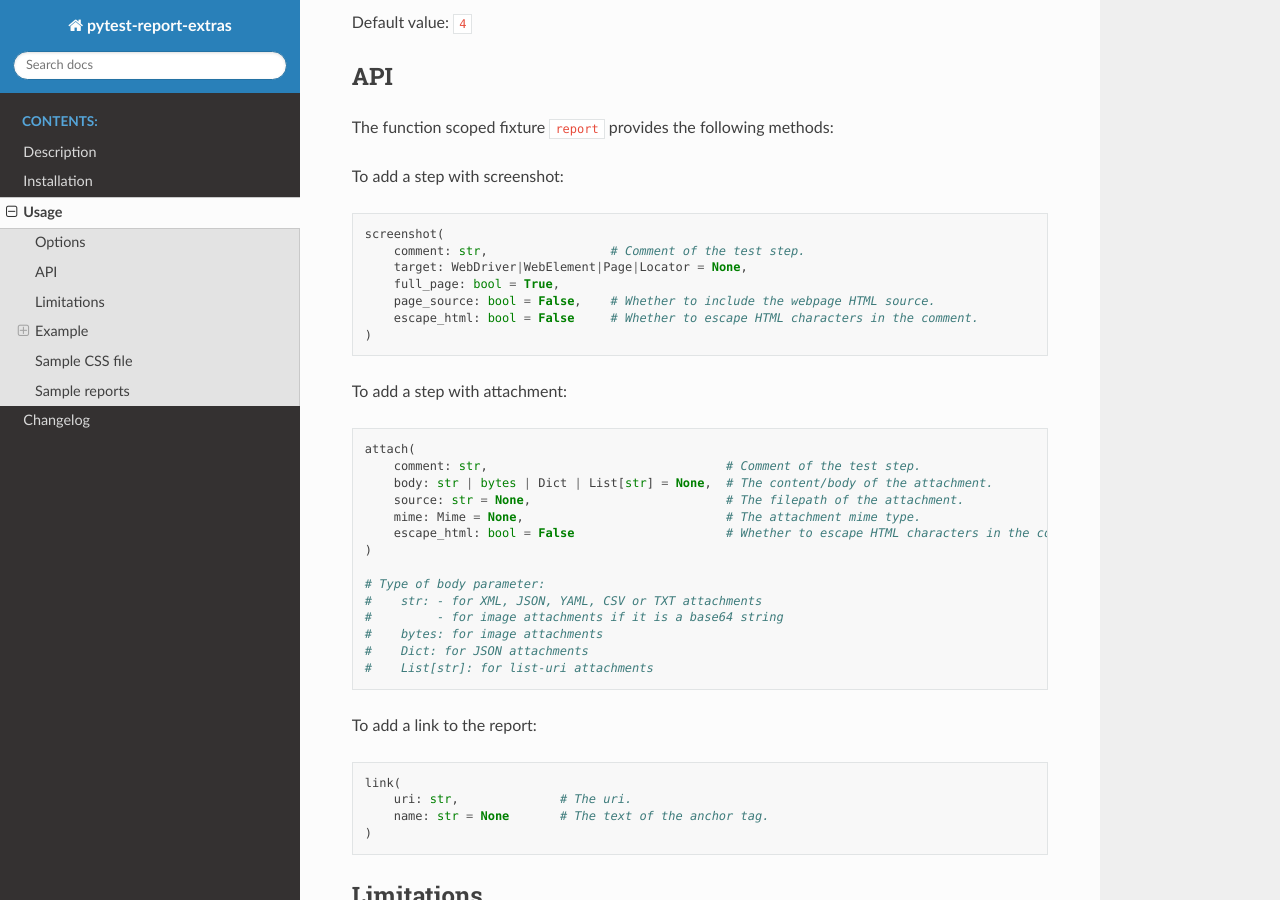
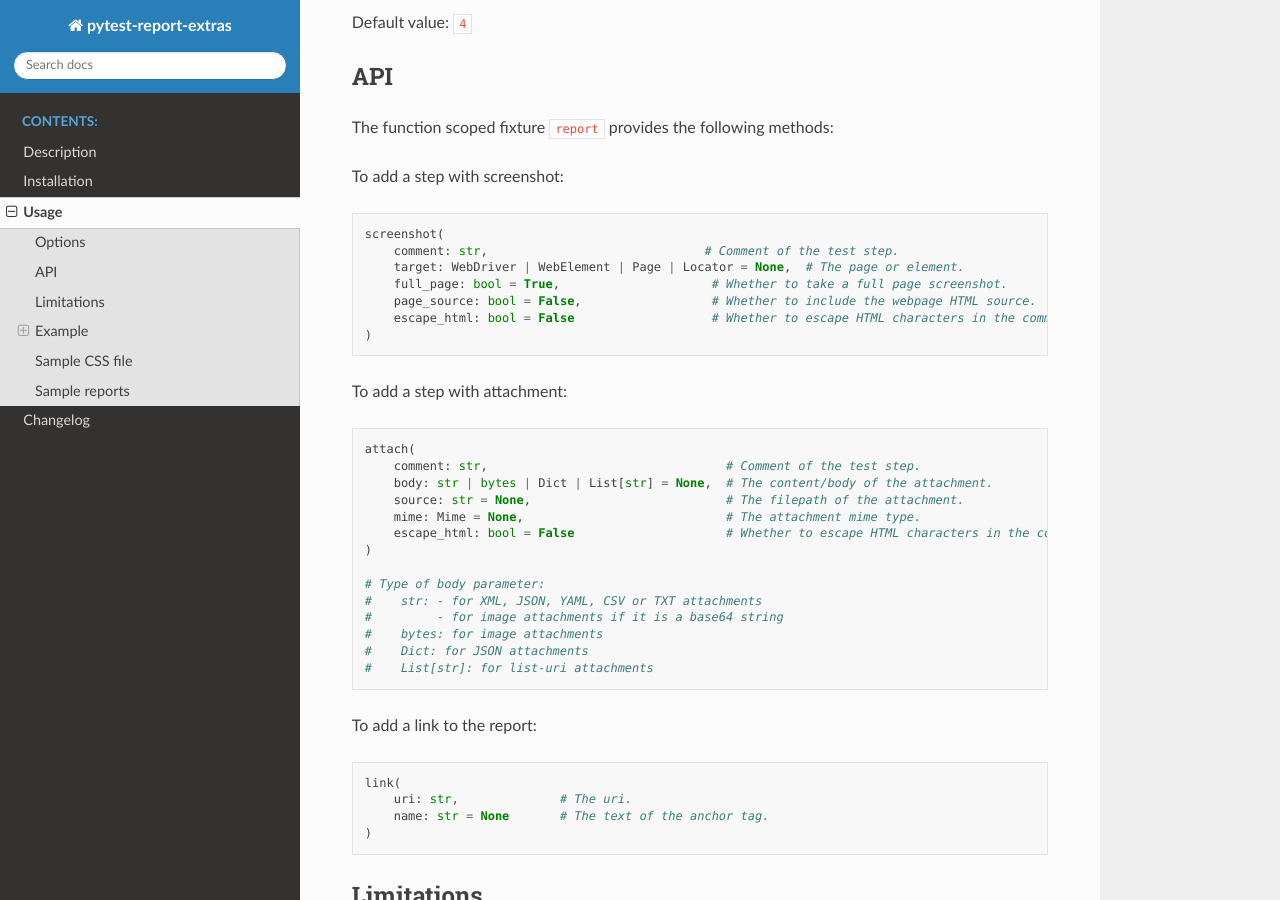
Before and after one commit to harmin-parra/pytest-report-extras, a Sphinx documentation site: the page built from docs/user_guide.rst, in a window 1280 px wide and 900 px high, scrolled down 1156 px. Built offline with Sphinx 7.4.7 and the Read the Docs theme 3.1.0, drawn with Linux system fonts in a browser that asks for light colours.

Commit message:
update docs

```diff
--- a/docs/user_guide.rst
+++ b/docs/user_guide.rst
@@ -61,11 +61,11 @@
 .. code-block:: python
 
   screenshot(
-      comment: str,                 # Comment of the test step.
-      target: WebDriver|WebElement|Page|Locator = None,
-      full_page: bool = True,
-      page_source: bool = False,    # Whether to include the webpage HTML source.
-      escape_html: bool = False     # Whether to escape HTML characters in the comment.
+      comment: str,                              # Comment of the test step.
+      target: WebDriver | WebElement | Page | Locator = None,  # The page or element.
+      full_page: bool = True,                     # Whether to take a full page screenshot.
+      page_source: bool = False,                  # Whether to include the webpage HTML source.
+      escape_html: bool = False                   # Whether to escape HTML characters in the comment.
   )
 
 To add a step with attachment:
```
